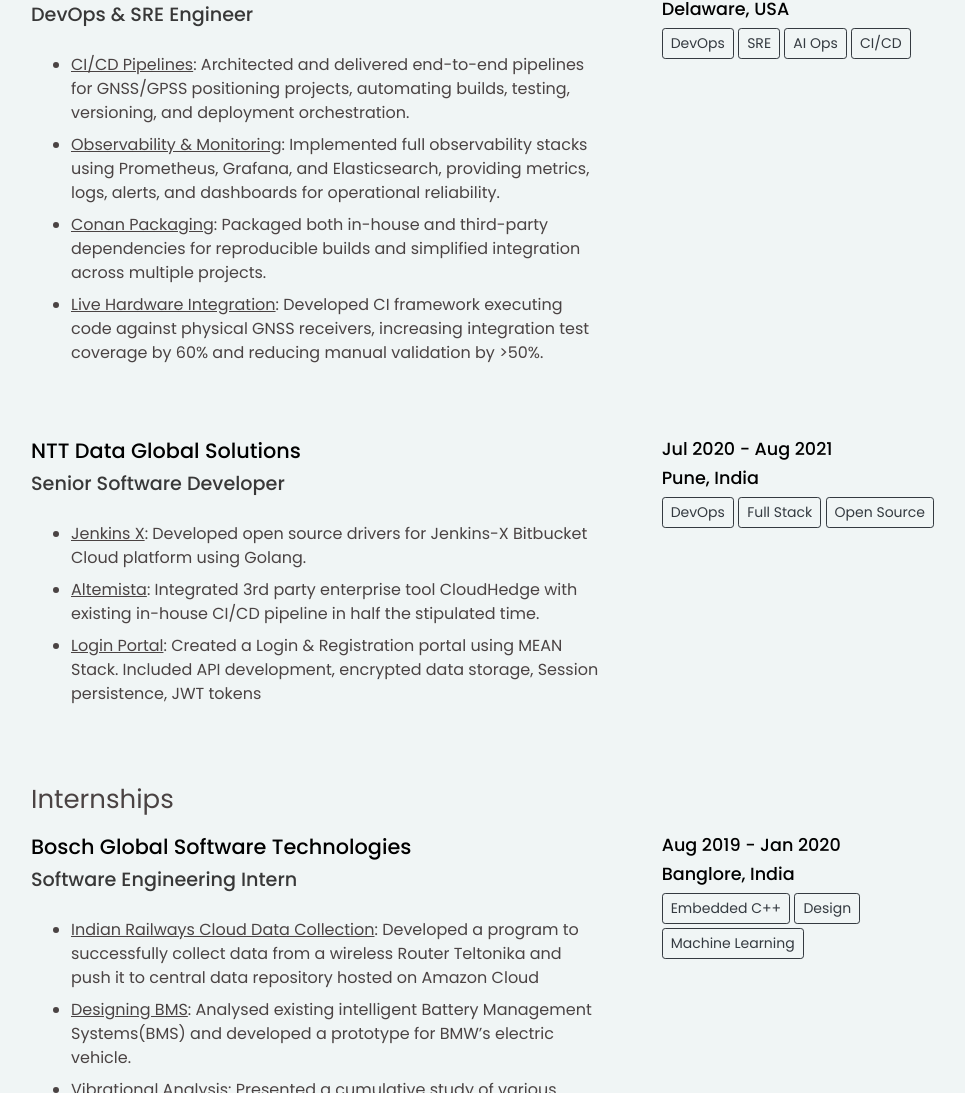
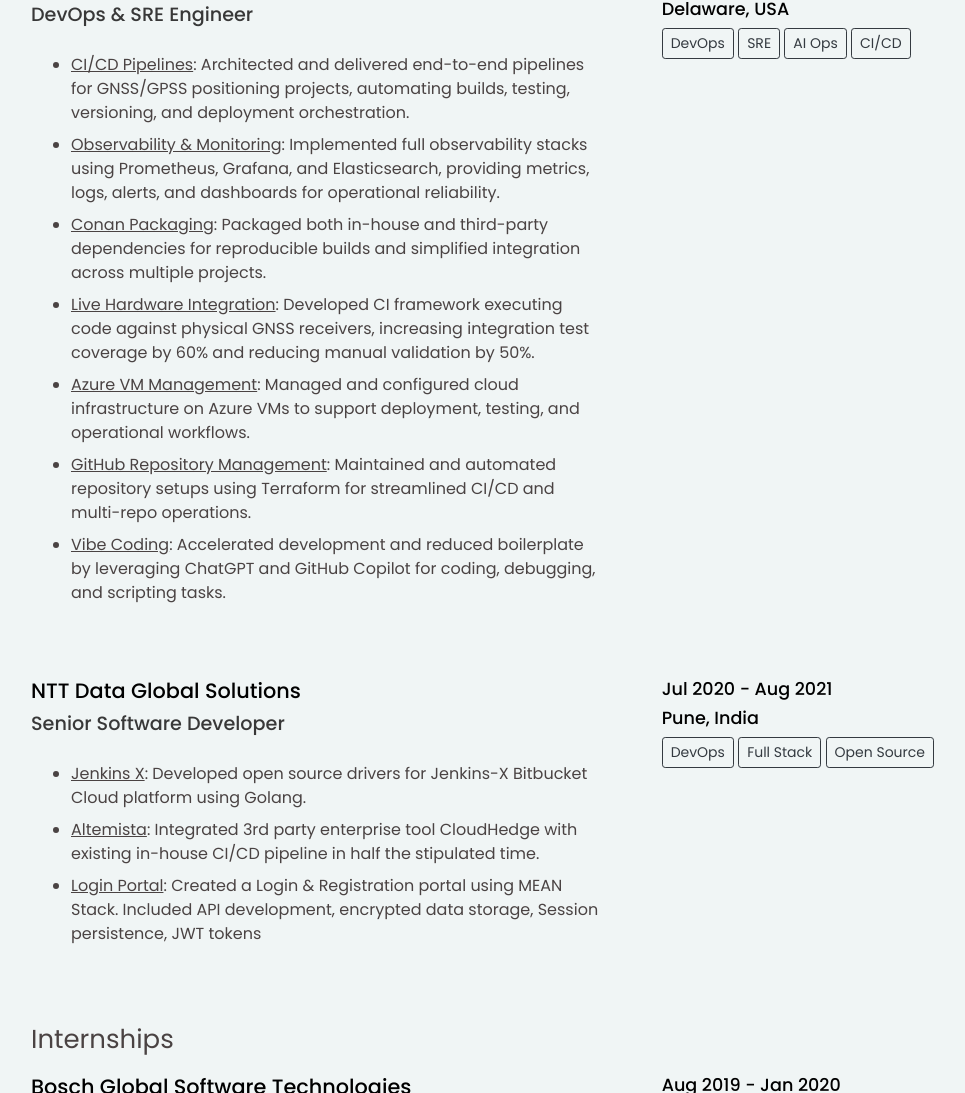
Before and after one commit to DishaDudhal/dishadudhal.github.io, a plain HTML site: page index.html in a window 1280 px wide. Shown: the part 1903-2996 px from the top of the page, without its empty margins (287-1252 px from the left). Drawn offline with nearby package versions, Linux system fonts and the light colour scheme.

Commit message:
Update index.html

```diff
--- a/index.html
+++ b/index.html
@@ -148,7 +148,10 @@
                     <li id="section-content1"><u style="text-decoration: underline;">CI/CD Pipelines</u>: Architected and delivered end-to-end pipelines for GNSS/GPSS positioning projects, automating builds, testing, versioning, and deployment orchestration.</li>
                     <li id="section-content1"><u style="text-decoration: underline;">Observability & Monitoring</u>: Implemented full observability stacks using Prometheus, Grafana, and Elasticsearch, providing metrics, logs, alerts, and dashboards for operational reliability.</li>
                     <li id="section-content1"><u style="text-decoration: underline;">Conan Packaging</u>: Packaged both in-house and third-party dependencies for reproducible builds and simplified integration across multiple projects.</li>
-                    <li id="section-content1"><u style="text-decoration: underline;">Live Hardware Integration</u>: Developed CI framework executing code against physical GNSS receivers, increasing integration test coverage by 60% and reducing manual validation by >50%.</li>
+                    <li id="section-content1"><u style="text-decoration: underline;">Live Hardware Integration</u>: Developed CI framework executing code against physical GNSS receivers, increasing integration test coverage by 60% and reducing manual validation by 50%.</li>
+                    <li id="section-content1"><u style="text-decoration: underline;">Azure VM Management</u>: Managed and configured cloud infrastructure on Azure VMs to support deployment, testing, and operational workflows.</li>
+                    <li id="section-content1"><u style="text-decoration: underline;">GitHub Repository Management</u>: Maintained and automated repository setups using Terraform for streamlined CI/CD and multi-repo operations.</li>
+                    <li id="section-content1"><u style="text-decoration: underline;">Vibe Coding</u>: Accelerated development and reduced boilerplate by leveraging ChatGPT and GitHub Copilot for coding, debugging, and scripting tasks.</li>
                   </ul>
                 </div>
               </div>
```
